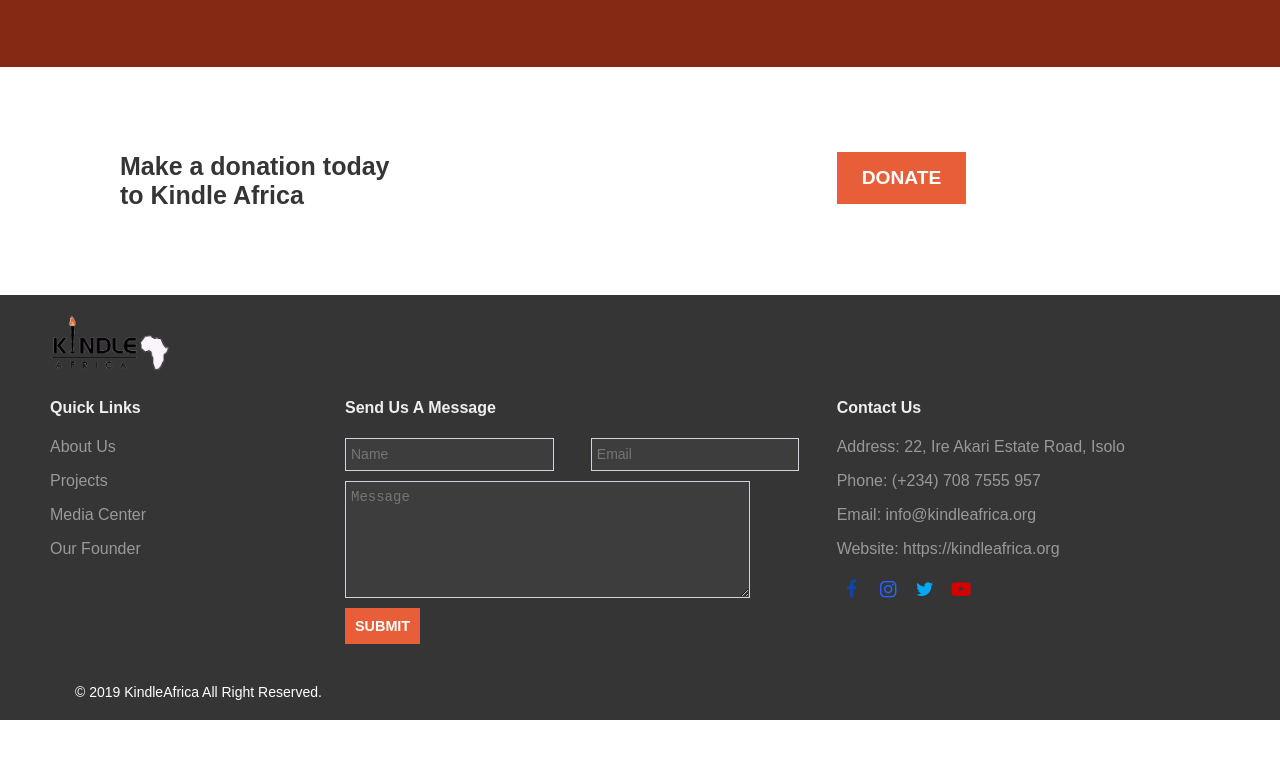
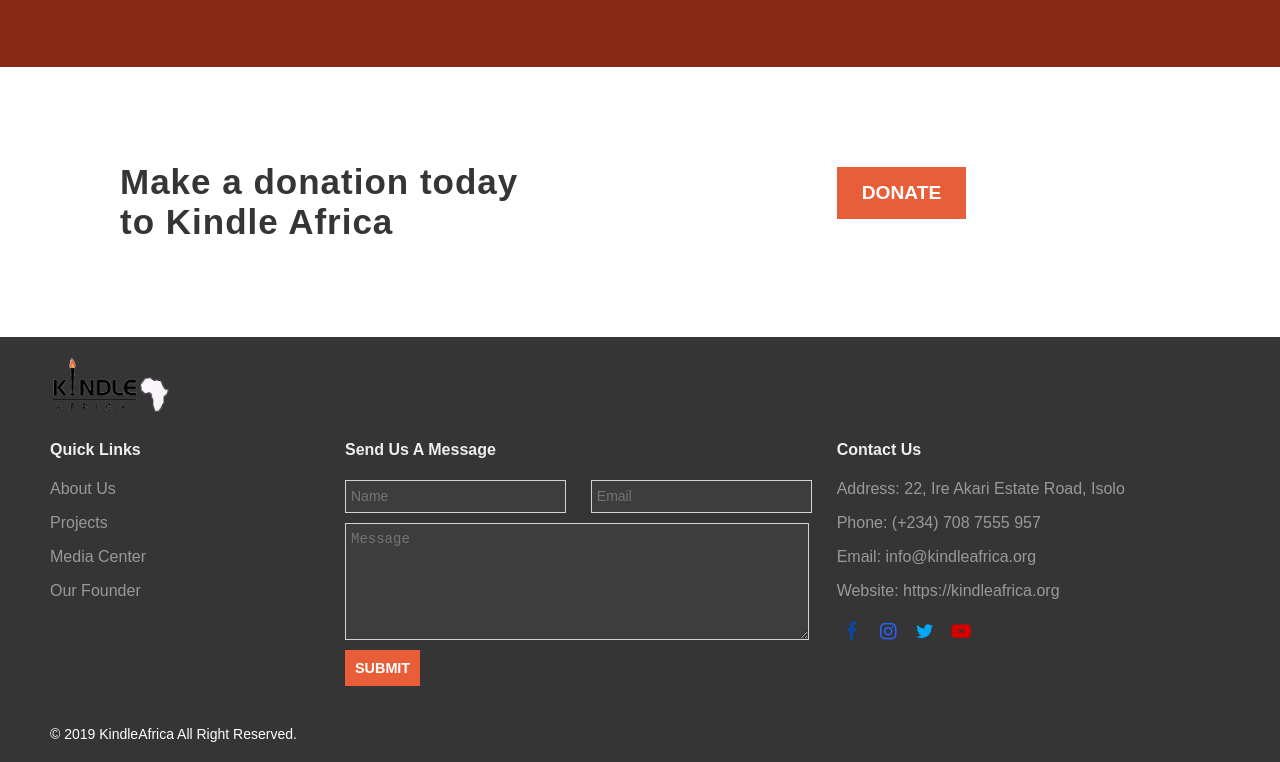
Before and after one commit to adubisamuel/Kindle-Africa, a plain HTML site: page index.html in a window 1280 px wide. Shown: the part 2227-2989 px from the top of the page. Before the commit the page ends 2947 px from the top, so only its background shows below. Drawn offline with Linux system fonts and the light colour scheme; no server answers; a script that the page names is missing.

Commit message:
slight changes

```diff
--- a/css/style.css
+++ b/css/style.css
@@ -864,9 +864,19 @@
 }
 
 .donate-text {
+    line-height: 40px;
+    letter-spacing: 1px;
     padding-left: 70px;
-    font-size: 25px;
+    font-size: 35px;
     color: #353535;
+}
+
+@media (max-width: 1024px) {
+    .donate-text {
+        line-height: 35px;
+        padding-left: 60px;
+        font-size: 25px;
+    }
 }
 
 @media (max-width: 768px) {
@@ -883,7 +893,13 @@
     background: #E85E38;
     cursor: pointer;
     font-weight: 600;
-    margin-top: 25px;
+    margin-top: 40px;
+}
+
+.donation_btn:hover {
+    color: #e85e38 !important;
+    background: #ffffff;
+    box-shadow: 0px 5px 5px rgba(0, 0, 0, 0.1);
 }
 
 @media (max-width: 768px) {
@@ -945,7 +961,7 @@
 
 .form-control {
     display: block;
-    width: 80%;
+    width: 85%;
     padding: 5px 5px;
     font-size: 1rem;
     line-height: 1.5;
@@ -956,8 +972,30 @@
     transition: border-color .15s ease-in-out,box-shadow .15s ease-in-out;
 }
 
+.form-control2 {
+    display: block;
+    width: 92%;
+    padding: 5px 5px;
+    font-size: 1rem;
+    line-height: 1.5;
+    /* color: #495057; */
+    /* background-color: #fff; */
+    background-clip: padding-box;
+    border: 1px solid #ced4da;
+    transition: border-color .15s ease-in-out,box-shadow .15s ease-in-out;
+}
+
+@media (max-width: 1024px) {
+    .form-control2 {
+        width: 85%;
+    }
+}
+
 @media (max-width: 768px) {
     .form-control {
+        width: 97%;
+    }
+    .form-control2 {
         width: 97%;
     }
 }
--- a/index.html
+++ b/index.html
@@ -372,7 +372,7 @@
                     </div>
                 </div>
                 <div class="form-group">
-                <textarea class="form-control" name="message" rows="5" data-rule="required" data-msg="Please write something for us" placeholder="Message"></textarea>
+                <textarea class="form-control2" name="message" rows="5" data-rule="required" data-msg="Please write something for us" placeholder="Message"></textarea>
                 <div class="validation"></div>
                 </div>
                 <div class="text-center"><button type="submit" class="button submit_btn upper mdfont strong">Submit</button>
@@ -401,7 +401,7 @@
   ============================-->
 <footer id="footer">
     <div class="vv-container">
-      <div class="copyright white-text paddl25">
+      <div class="copyright white-text">
         &copy; 2019 KindleAfrica All Right Reserved.
       </div>
     </div>
```
